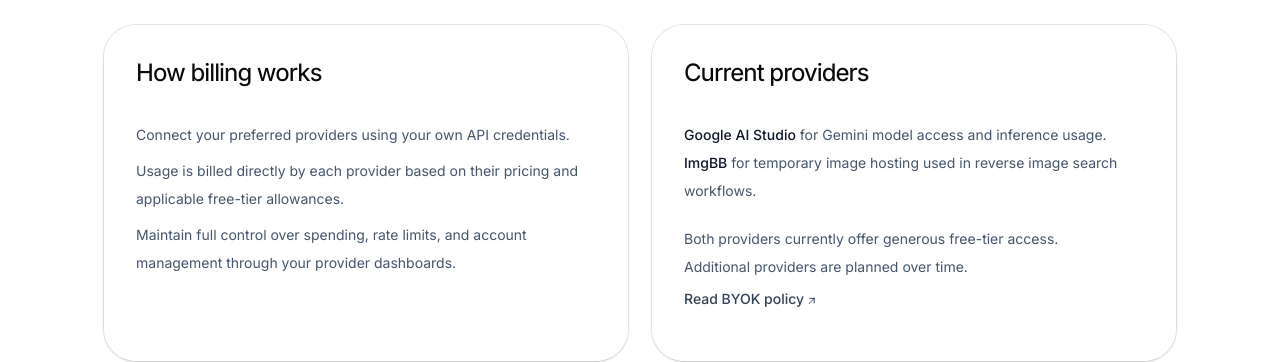
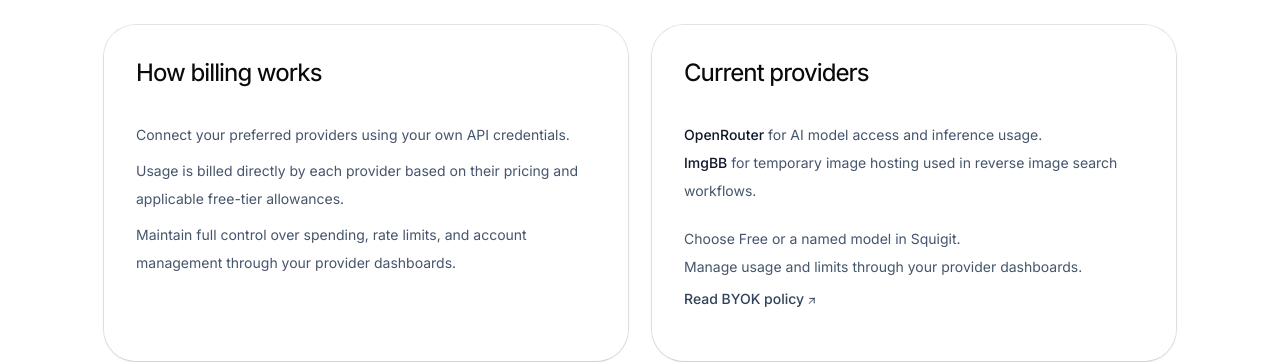
Before and after one commit to squigit-org/squigit-org.github.io, a React app: page / in a window 1280 px wide. Shown: the part 5520-5882 px from the top of the page. Built offline with nearby package versions, Linux system fonts and the light colour scheme; the HTML template or start-up script is replaced by a standard one.

Commit message:
docs(site): align pricing and legal copy with OpenRouter BYOK
Describe Free and named-model access, encrypted local key storage, and requests routed through OpenRouter and its AI providers.

```diff
--- a/src/features/landing-page/Pricing.tsx
+++ b/src/features/landing-page/Pricing.tsx
@@ -28,12 +28,16 @@
               </CardTitle>
             </CardHeader>
             <CardContent className="space-y-2 p-8 pt-4 text-sm leading-7 text-slate-600">
-              <p>Connect your preferred providers using your own API credentials.</p>
               <p>
-                Usage is billed directly by each provider based on their pricing and applicable free-tier allowances.
+                Connect your preferred providers using your own API credentials.
               </p>
               <p>
-                Maintain full control over spending, rate limits, and account management through your provider dashboards.
+                Usage is billed directly by each provider based on their pricing
+                and applicable free-tier allowances.
+              </p>
+              <p>
+                Maintain full control over spending, rate limits, and account
+                management through your provider dashboards.
               </p>
             </CardContent>
           </Card>
@@ -46,15 +50,17 @@
             </CardHeader>
             <CardContent className=" p-8 pt-4 text-sm leading-7 text-slate-600">
               <p>
-                <span className="font-medium text-slate-900">Google AI Studio</span>{" "}
-                for Gemini model access and inference usage.
+                <span className="font-medium text-slate-900">OpenRouter</span>{" "}
+                for AI model access and inference usage.
               </p>
               <p>
-                <span className="font-medium text-slate-900">ImgBB</span> for temporary image hosting used in reverse image search workflows.
+                <span className="font-medium text-slate-900">ImgBB</span> for
+                temporary image hosting used in reverse image search workflows.
               </p>
               <p className="pt-5">
-                Both providers currently offer generous free-tier access.
-                <br />Additional providers are planned over time.
+                Choose Free or a named model in Squigit.
+                <br />
+                Manage usage and limits through your provider dashboards.
               </p>
               <a
                 href={LINKS.squigit.byokPolicy}
--- a/src/features/legal-page/LegalPage.tsx
+++ b/src/features/legal-page/LegalPage.tsx
@@ -1,14 +1,14 @@
-import type {ReactNode} from 'react';
-import {Footer} from '@/components/layout';
-import {LINKS} from '@/lib';
-import '../../index.css';
+import type { ReactNode } from "react";
+import { Footer } from "@/components/layout";
+import { LINKS } from "@/lib";
+import "../../index.css";
 
 type LegalPageProps = {
   title: string;
   children: ReactNode;
 };
 
-function LegalPage({title, children}: LegalPageProps) {
+function LegalPage({ title, children }: LegalPageProps) {
   return (
     <div className="min-h-screen bg-white text-slate-950">
       <main className="mx-auto max-w-[840px] px-4 py-12 sm:px-6 sm:py-16">
@@ -43,7 +43,7 @@
       <h2>Google API Services User Data Policy</h2>
       <p>
         Squigit&apos;s use and transfer of information received from Google APIs
-        to any other app will adhere to the{' '}
+        to any other app will adhere to the{" "}
         <a href="https://developers.google.com/terms/api-services-user-data-policy">
           Google API Services User Data Policy
         </a>
@@ -82,15 +82,15 @@
         </li>
         <li>
           <strong>Encrypted API Keys:</strong> Squigit operates on a Bring Your
-          Own Key model. Your API keys, such as Google AI Studio and ImgBB keys,
-          are hashed and stored locally using AES-256 encryption. We cannot read
-          them.
+          Own Key model. Your OpenRouter and ImgBB keys are encrypted locally
+          with AES-256-GCM using key material held by your operating-system
+          vault. Squigit-operated servers never receive them.
         </li>
         <li>
-          <strong>Stateless API Requests:</strong> When you use AI features,
-          requests are sent directly from your machine to your chosen provider,
-          such as Google or ImgBB. There is no middleman server intercepting or
-          logging your prompts and completions.
+          <strong>Direct Provider Requests:</strong> AI requests travel between
+          your device, OpenRouter, and its selected AI providers. ImgBB receives
+          an image only when you use Google Lens. No Squigit-operated middleman
+          server intercepts or logs your prompts and completions.
         </li>
       </ul>
 
@@ -143,7 +143,7 @@
       <ul>
         <li>
           You are required to provide your own API keys, such as keys from
-          Google AI Studio or ImgBB, to use cloud-based features.
+          OpenRouter or ImgBB, to use cloud-based features.
         </li>
         <li>
           You are solely responsible for managing these keys, including any
@@ -170,16 +170,18 @@
       <h2>3. Acceptable Use</h2>
       <p>
         You agree to use Squigit in compliance with all applicable local, state,
-        national, and international laws. You also agree to adhere to our{' '}
-        <a href={`${LINKS.squigit.repository}/blob/main/docs/07-policies/CODE_OF_CONDUCT.md`}>
+        national, and international laws. You also agree to adhere to our{" "}
+        <a
+          href={`${LINKS.squigit.repository}/blob/main/docs/07-policies/CODE_OF_CONDUCT.md`}
+        >
           Code of Conduct
-        </a>{' '}
+        </a>{" "}
         when interacting with the Squigit community and repository.
       </p>
 
       <h2>4. License and Disclaimer of Warranties</h2>
       <p>
-        Squigit is open-source software released under the{' '}
+        Squigit is open-source software released under the{" "}
         <strong>Apache License, Version 2.0</strong>.
       </p>
       <p>
@@ -192,8 +194,8 @@
         SOFTWARE OR THE USE OR OTHER DEALINGS IN THE SOFTWARE.
       </p>
       <p>
-        For the full license text, please see the{' '}
-        <a href={`${LINKS.squigit.repository}/blob/main/LICENSE`}>LICENSE</a>{' '}
+        For the full license text, please see the{" "}
+        <a href={`${LINKS.squigit.repository}/blob/main/LICENSE`}>LICENSE</a>{" "}
         file in the root of the repository.
       </p>
     </LegalPage>
```
